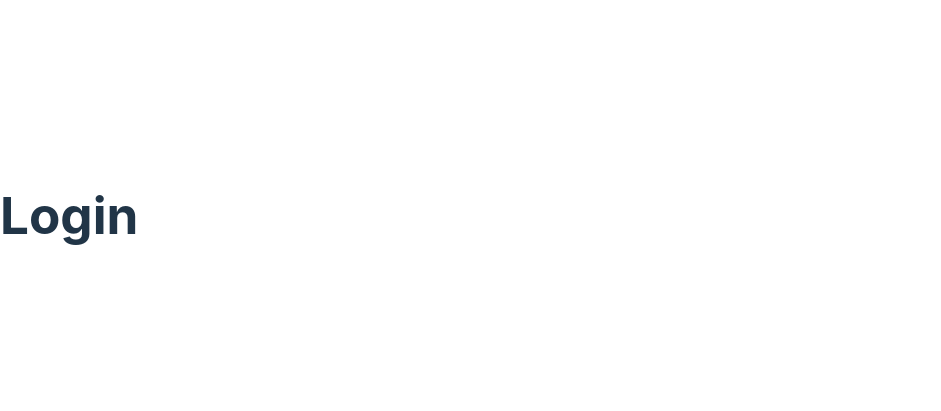
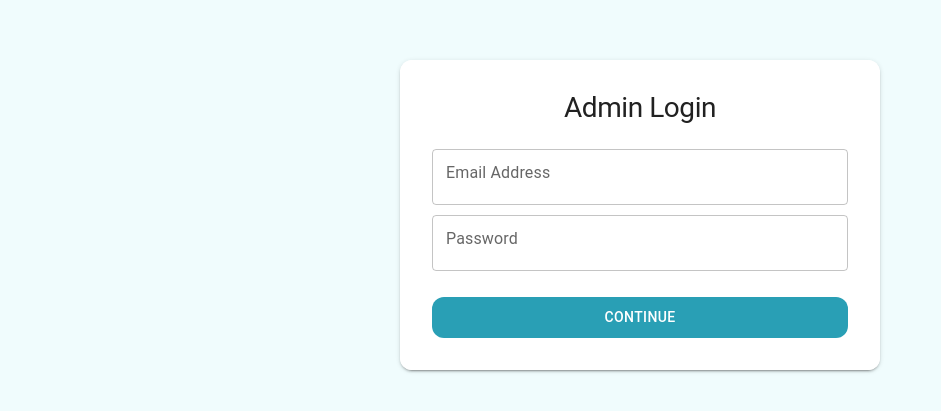
Before and after one commit to tanmaymazumdar19/zerobug-web, a React (Vite) app: page /login in a window 1280 px wide. Shown: the part 185-596 px from the top of the page, without its empty margins (0-941 px from the left). Built offline with nearby package versions, Linux system fonts and the light colour scheme.

Commit message:
(feat):Implementation of admin login UI.

```diff
--- a/package.json
+++ b/package.json
@@ -17,9 +17,11 @@
     "@reduxjs/toolkit": "^1.9.5",
     "react": "^18.2.0",
     "react-dom": "^18.2.0",
+    "react-hook-form": "^7.45.2",
     "react-redux": "^8.1.1",
     "react-router-dom": "^6.14.2",
-    "redux-persist": "^6.0.0"
+    "redux-persist": "^6.0.0",
+    "styled-components": "^6.0.5"
   },
   "devDependencies": {
     "@types/react": "^18.2.15",
--- /dev/null
+++ b/src/components/Reuseable/Inputcomp.tsx
@@ -0,0 +1,41 @@
+import { Controller } from "react-hook-form";
+import { TextField } from "@mui/material";
+
+function InputTypeTextAndEmail({
+  type,
+  label,
+  isError,
+  control,
+  register,
+  helperText,
+  registerWith,
+}: any) {
+  return (
+    <Controller
+      name={registerWith}
+      control={control}
+      render={() => {
+        return (
+          <TextField
+            type={type}
+            label={label}
+            error={isError || false}
+            variant="outlined"
+            helperText={helperText}
+            {...register(registerWith, {
+              required: `* ${label} is required`,
+            })}
+            sx={{
+              width:'100%',
+              height: "50px",
+              marginBottom: isError ? "10px" : 0,
+
+            }}
+          />
+        );
+      }}
+    />
+  );
+}
+
+export default InputTypeTextAndEmail;
--- /dev/null
+++ b/src/pages/Login/index.tsx
@@ -0,0 +1,118 @@
+import { useForm } from "react-hook-form";
+import { Box, Stack, Paper, Button, Typography } from "@mui/material";
+import InputTypeTextAndEmail from "../../components/Reuseable/Inputcomp";
+import { StyledForm } from "./style";
+const defaultValues = {
+  email: "",
+  password: "",
+};
+const password = "password";
+const email = "email";
+
+function AdminLoginPage() {
+  const {
+    watch,
+    control,
+    register,
+    handleSubmit,
+    formState: { errors },
+    reset,
+    setValue,
+  } = useForm({ defaultValues });
+
+  const loginSectionStyle = {
+    backgroundColor: "#b6f0f633",
+    display: "flex",
+    alignItems: "center",
+    justifyContent: "center",
+    height: "100vh",
+    width: "100vw",
+  };
+
+  const loginDiv = {
+    backgroundColor: "white",
+    padding: "2rem",
+  };
+
+  const paperStyle = {
+    width: "30rem",
+    backgroundColor: "white",
+    borderRadius: "12px",
+    overflow: "hidden",
+  };
+
+  return (
+    <Box sx={{ position: "relative" }}>
+      {/* <NavarLogoImg src={mainLogo} /> */}
+      <Box component="section" sx={loginSectionStyle}>
+        <Paper elevation={2} sx={paperStyle}>
+          <Box sx={loginDiv}>
+            <Stack spacing={1} sx={{ mb: 3 }} alignItems="center">
+              {/* <Stack width="4rem" sx={{ mb: 2 }}>
+                <img src={adminLogo} />
+              </Stack> */}
+              <Typography
+                variant="h1"
+                sx={{
+                  fontSize: "1.75rem",
+                  fontWeight: "var(--font600)",
+                }}
+              >
+                Admin Login
+              </Typography>
+            </Stack>
+
+            <StyledForm
+              noValidate
+              onSubmit={handleSubmit((data) => {
+                console.log(data);
+                reset();
+              })}
+            >
+              <Stack spacing={2}>
+                <InputTypeTextAndEmail
+                  type={email}
+                  registerWith={email}
+                  label="Email Address"
+                  control={control}
+                  register={register}
+                  isError={!!errors?.email?.message}
+                  helperText={errors?.email?.message}
+                />
+
+                <InputTypeTextAndEmail
+                  type={password}
+                  label="Password"
+                  registerWith={password}
+                  watch={watch}
+                  control={control}
+                  register={register}
+                  isError={!!errors?.password?.message}
+                  helperText={errors?.password?.message}
+                />
+              </Stack>
+
+              <Button
+                fullWidth
+                disableElevation
+                size="large"
+                type="submit"
+                variant="contained"
+                sx={{
+                  backgroundColor: "#299FB5",
+                  mt: 4,
+                  borderRadius: "12px",
+                  textTransform: "capitalize",
+                }}
+              >
+                CONTINUE
+              </Button>
+            </StyledForm>
+          </Box>
+        </Paper>
+      </Box>
+    </Box>
+  );
+}
+
+export default AdminLoginPage;
--- /dev/null
+++ b/src/pages/Login/style.ts
@@ -0,0 +1,18 @@
+import { styled } from "styled-components";
+export const StyledForm = styled.form`
+  label {
+    top: -4px;
+  }
+
+  input {
+    background-color: white;
+    border-radius: 12px;
+  }
+
+  > button[type="submit"] {
+    font-size: 14px;
+    :hover {
+      background-color: rgb(0 138 181);
+    }
+  }
+`;
--- a/src/route.tsx
+++ b/src/route.tsx
@@ -1,33 +1,38 @@
-import { JSXElementConstructor, ReactElement, lazy } from 'react'
-import { useRoutes } from 'react-router-dom'
+import { JSXElementConstructor, ReactElement, lazy } from "react";
+import { useRoutes } from "react-router-dom";
 
-const Layout = lazy(() => import('./components/Layout'))
+const Layout = lazy(() => import("./components/Layout"));
 
-export default function PublicRoutes(): ReactElement<any, string | JSXElementConstructor<any>> | null {
+const Login = lazy(() => import("./Pages/Login/index"));
+
+export default function PublicRoutes(): ReactElement<
+  any,
+  string | JSXElementConstructor<any>
+> | null {
   let publicRoutes = useRoutes([
     {
-      path: '/',
+      path: "/",
       element: <Layout />,
       children: [
         {
-          path: '/admin',
+          path: "/admin",
           element: <h1>Admin Page</h1>,
         },
         {
-          path: '/company',
+          path: "/company",
           element: <h1>Company Page</h1>,
-        }
-      ]
+        },
+      ],
     },
     {
-      path: '/login',
-      element: <h1>Login</h1>,
+      path: "/login",
+      element: <Login />,
     },
     {
-      path: '/signup',
+      path: "/signup",
       element: <h1>Signup</h1>,
     },
-  ])
+  ]);
 
-  return publicRoutes
+  return publicRoutes;
 }
```
Also changed, not shown: 2 other files (tests, documents, lock files or other folders).
